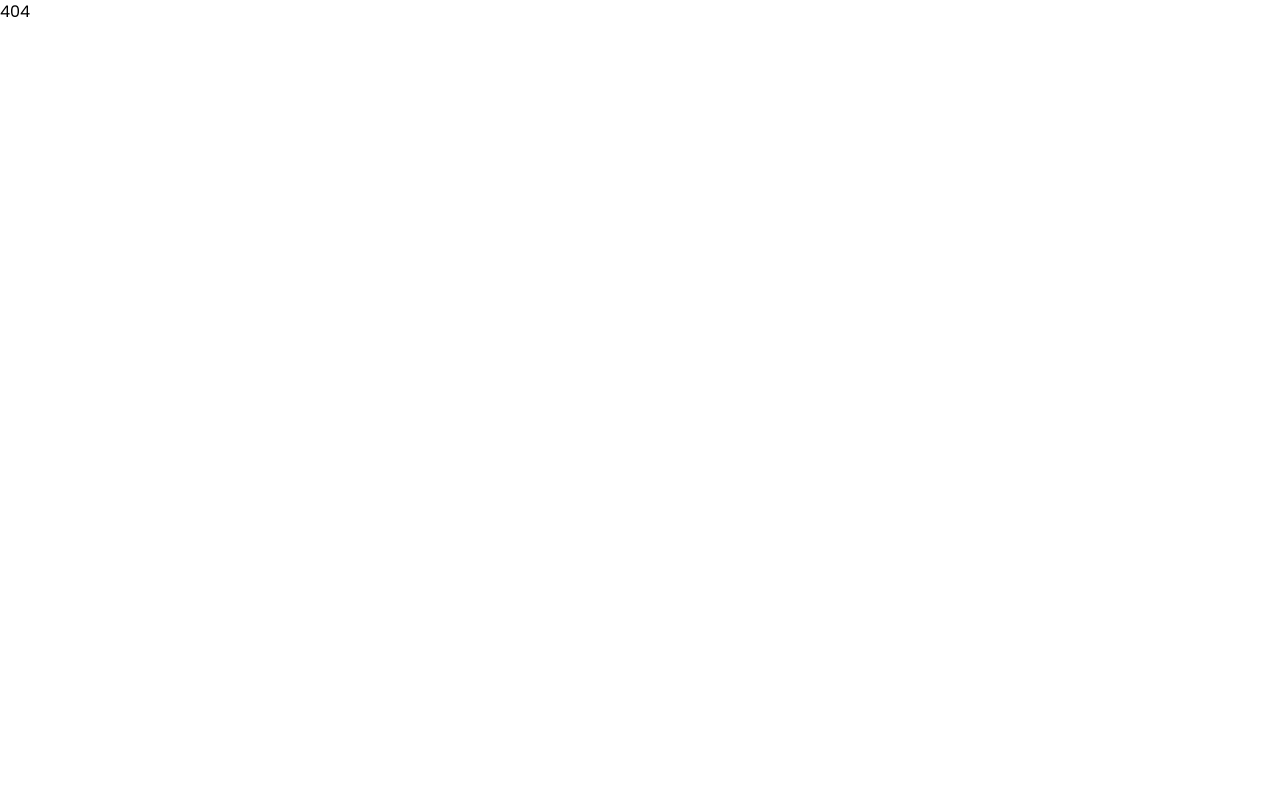
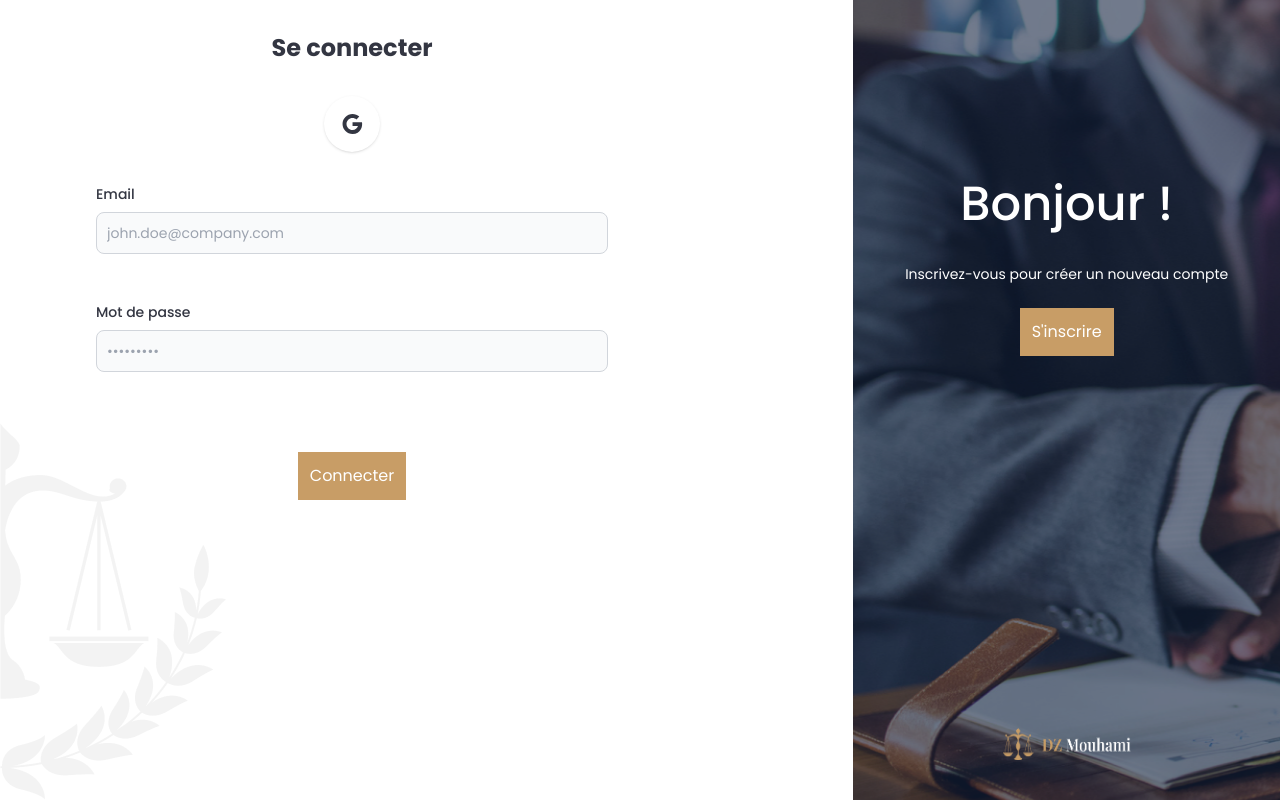
Before and after one commit to yacineboudebouz/mouhami-dz, a React (Vite) app: page /login-admin in a window 1280 px wide. Built offline with nearby package versions, Linux system fonts and the light colour scheme.

Commit message:
login added

```diff
--- a/src/App.jsx
+++ b/src/App.jsx
@@ -3,7 +3,6 @@ import { useState } from 'react';
 import './index.css'
 import { BrowserRouter, Routes, Route } from "react-router-dom";
 import Landing from './features/landing/Landing'
-import Auth from './features/auth/Auth';
 import Avocat from './features/avocat/avocat';
 import './app/localization/i18n'
 import Faq from './features/faq/faq';
@@ -12,6 +11,8 @@ import FindAvocat from './features/filter/FindAvocat';
 import CompareAvocats from './features/comparing/CompareAvocats';
 import SignUpAvocat from './features/Authentification/SignUpAvocat';
 import SignUpAdmin from './features/Authentification/SignUpAdmin';
+import LoginAdmin from './features/Authentification/LoginAdmin';
+import LoginAvocat from './features/Authentification/LoginAvocat';
 
 
 
@@ -24,7 +25,6 @@ const App = () => {
     <BrowserRouter>
       <Routes>
         <Route path='/' element={<Landing />} />
-        <Route path='/auth' element={<Auth />} />
         <Route path='/avocat' element={<Avocat />} />
         <Route path='/faq' element={<Faq></Faq>} />
         <Route path='/blog/:id' element={<Blog></Blog>} />
@@ -35,6 +35,8 @@ const App = () => {
         <Route path='/compare-avocat' element={<CompareAvocats setData={sharedData}></CompareAvocats>} />
         <Route path='/sign-up-avocat' element={<SignUpAvocat></SignUpAvocat>} />
         <Route path='/sign-up-admin' element={<SignUpAdmin></SignUpAdmin>} />
+        <Route path='/login-admin' element={<LoginAdmin></LoginAdmin>} />
+        <Route path='/login-avocat' element={<LoginAvocat></LoginAvocat>} />
         <Route path='*' element={<h1>404</h1>} />
 
       </Routes>
--- /dev/null
+++ b/src/features/Authentification/LoginAdmin.jsx
@@ -0,0 +1,67 @@
+import * as React from 'react';
+import axios from 'axios';
+import { useState } from 'react'
+import { motion } from 'framer-motion'
+import { littleFadeIn, littleFadeInX, slideIn, textVariant } from "../../utils/motion"
+import GoogleIcon from '@mui/icons-material/Google';
+import logo from "../../assets/signUp/logoName.png"
+import { NavLink } from 'react-router-dom';
+
+const LoginAdmin = () => {
+  const [email , setEmail] = useState("")
+  const [motDePasse , setMotDePasse] = useState("")
+
+
+
+  const handleSubmit = ()=>{
+    const formData = new FormData();
+    formData.append('Non', email);
+    formData.append('Non', motDePasse);
+    axios.post('' , formData)
+    .then(res =>{
+        if(res.data.staus === "Success"){
+            console.log("succeded")
+        }
+        else{
+            console.log("failed")
+        }
+    })
+    .catch(err => console.log(err))
+  }
+
+  return (
+    <div className='flex flex-row justify-between'>
+       <div className='flex flex-col items-center text-secondary p-8 gap-8 bg-logo-pattern bg-no-repeat bg-left-bottom'>
+          <p className='font-bold text-2xl'>Se connecter</p>
+          <form onSubmit={handleSubmit} className='flex flex-col items-center'>
+                    <span className='flex items-center rounded-full text-secondary shadow p-4 cursor-pointer hover:grayscale'><GoogleIcon className='h-7 w-7'></GoogleIcon></span>
+                    <div class="flex flex-col gap-6 mb-6 items-center py-8 w-[40em]">
+                         <div class="mb-6 w-[32em]">
+                            <label for="email" class="block mb-2 text-sm font-medium text-secondary dark:text-white">Email </label>
+                            <input type="email" id="email" class="bg-gray-50 border border-gray-300 text-secondary text-sm rounded-lg focus:ring-primary focus:border-primary block w-full p-2.5 " placeholder="john.doe@company.com" onChange={(e)=>setEmail(e.target.value)} required />
+                        </div>
+                        <div class="mb-6 w-[32em]">
+                            <label for="password" class="block mb-2 text-sm font-medium text-secondary dark:text-white">Mot de passe</label>
+                            <input type="password" id="password" class="bg-gray-50 border border-gray-300 text-secondary text-sm rounded-lg focus:ring-primary focus:border-primary block w-full p-2.5 " placeholder="•••••••••" onChange={(e)=>setMotDePasse(e.target.value)} required />
+                        </div>
+                    </div>
+                    <motion.button type="submit" variants={littleFadeIn()} className=' bg-primary flex items-center p-3 justify-center cursor-pointer text-white hover:bg-amber-800 transition duration-300'>Connecter</motion.button>
+          </form>
+
+
+      </div>
+      <div className='flex flex-col items-center justify-between bg-hero-pattern w-2/6 py-10 h-[100vh]'>
+        <div className='flex flex-col items-center justify-center gap-6 mt-32'>
+            <p className='text-[3em] font-medium text-white'>Bonjour !</p>
+            <p className='text-sm text-white '>Inscrivez-vous pour créer un nouveau compte</p>
+            <NavLink to='/sign-up-avocat'>
+                <motion.button variants={littleFadeIn()} className=' bg-primary flex items-center p-3 justify-center cursor-pointer text-white hover:bg-amber-800 transition duration-300'>S'inscrire</motion.button>
+            </NavLink>
+            </div>
+        <img src={logo} className='h-8 w-32'></img>
+      </div>
+    </div>
+  )
+}
+
+export default LoginAdmin
--- /dev/null
+++ b/src/features/Authentification/LoginAvocat.jsx
@@ -0,0 +1,67 @@
+import * as React from 'react';
+import axios from 'axios';
+import { useState } from 'react'
+import { motion } from 'framer-motion'
+import { littleFadeIn, littleFadeInX, slideIn, textVariant } from "../../utils/motion"
+import GoogleIcon from '@mui/icons-material/Google';
+import logo from "../../assets/signUp/logoName.png"
+import { NavLink } from 'react-router-dom';
+
+const LoginAvocat = () => {
+  const [email , setEmail] = useState("")
+  const [motDePasse , setMotDePasse] = useState("")
+
+
+
+  const handleSubmit = ()=>{
+    const formData = new FormData();
+    formData.append('Non', email);
+    formData.append('Non', motDePasse);
+    axios.post('' , formData)
+    .then(res =>{
+        if(res.data.staus === "Success"){
+            console.log("succeded")
+        }
+        else{
+            console.log("failed")
+        }
+    })
+    .catch(err => console.log(err))
+  }
+
+  return (
+    <div className='flex flex-row justify-between'>
+       <div className='flex flex-col items-center text-secondary p-8 gap-8 bg-logo-pattern bg-no-repeat bg-left-bottom'>
+          <p className='font-bold text-2xl'>Se connecter</p>
+          <form onSubmit={handleSubmit} className='flex flex-col items-center'>
+                    <span className='flex items-center rounded-full text-secondary shadow p-4 cursor-pointer hover:grayscale'><GoogleIcon className='h-7 w-7'></GoogleIcon></span>
+                    <div class="flex flex-col gap-6 mb-6 items-center py-8 w-[40em]">
+                         <div class="mb-6 w-[32em]">
+                            <label for="email" class="block mb-2 text-sm font-medium text-secondary dark:text-white">Email </label>
+                            <input type="email" id="email" class="bg-gray-50 border border-gray-300 text-secondary text-sm rounded-lg focus:ring-primary focus:border-primary block w-full p-2.5 " placeholder="john.doe@company.com" onChange={(e)=>setEmail(e.target.value)} required />
+                        </div>
+                        <div class="mb-6 w-[32em]">
+                            <label for="password" class="block mb-2 text-sm font-medium text-secondary dark:text-white">Mot de passe</label>
+                            <input type="password" id="password" class="bg-gray-50 border border-gray-300 text-secondary text-sm rounded-lg focus:ring-primary focus:border-primary block w-full p-2.5 " placeholder="•••••••••" onChange={(e)=>setMotDePasse(e.target.value)} required />
+                        </div>
+                    </div>
+                    <motion.button type="submit" variants={littleFadeIn()} className=' bg-primary flex items-center p-3 justify-center cursor-pointer text-white hover:bg-amber-800 transition duration-300'>Connecter</motion.button>
+          </form>
+
+
+      </div>
+      <div className='flex flex-col items-center justify-between bg-hero-pattern w-2/6 py-10 h-[100vh]'>
+        <div className='flex flex-col items-center justify-center gap-6 mt-32'>
+            <p className='text-[3em] font-medium text-white'>Bonjour !</p>
+            <p className='text-sm text-white '>Inscrivez-vous pour créer un nouveau compte</p>
+            <NavLink to='/sign-up-avocat'>
+                <motion.button variants={littleFadeIn()} className=' bg-primary flex items-center p-3 justify-center cursor-pointer text-white hover:bg-amber-800 transition duration-300'>S'inscrire</motion.button>
+            </NavLink>
+            </div>
+        <img src={logo} className='h-8 w-32'></img>
+      </div>
+    </div>
+  )
+}
+
+export default LoginAvocat
--- a/src/features/Authentification/SignUpAdmin.jsx
+++ b/src/features/Authentification/SignUpAdmin.jsx
@@ -11,6 +11,7 @@ import Button from '@mui/material/Button';
 import Typography from '@mui/material/Typography';
 import logo from "../../assets/signUp/logoName.png"
 import success from  "../../assets/signUp/success.png"
+import { NavLink } from 'react-router-dom';
 
 const SignUpAdmin = () => {
   const steps = ['', ''];
@@ -69,16 +70,6 @@ const SignUpAdmin = () => {
   };
 
 
-  const handleFile = (event) => {
-    const selectedFile = event.target.files[0];
-    if (selectedFile) {
-        const reader = new FileReader();
-        reader.readAsDataURL(selectedFile);
-    }
-
-    setFile(selectedFile);
-  };
-
   const handleSubmit = ()=>{
     const formData = new FormData();
     formData.append('Non', nom);
@@ -103,7 +94,10 @@ const SignUpAdmin = () => {
         <div className='flex flex-col items-center justify-center gap-6 mt-32'>
             <p className='text-[3em] font-medium text-white'>De retour !</p>
             <p className='text-sm text-white '>Connectez-vous pour accéder à votre compte</p>
-            <motion.button variants={littleFadeIn()} className=' bg-primary flex items-center p-3 justify-center cursor-pointer text-white hover:bg-amber-800 transition duration-300'>Se connecter</motion.button>
+            <NavLink to='/login-admin'>
+              <motion.button variants={littleFadeIn()} className=' bg-primary flex items-center p-3 justify-center cursor-pointer text-white hover:bg-amber-800 transition duration-300'>Se connecter</motion.button>
+            </NavLink>
+
         </div>
         <img src={logo} className='h-8 w-32'></img>
        </div>
--- a/src/features/Authentification/SignUpAvocat.jsx
+++ b/src/features/Authentification/SignUpAvocat.jsx
@@ -1,6 +1,7 @@
 import * as React from 'react';
 import axios from 'axios';
 import { useState } from 'react'
+import { NavLink } from 'react-router-dom';
 import { motion } from 'framer-motion'
 import { littleFadeIn, littleFadeInX, slideIn, textVariant } from "../../utils/motion"
 import Box from '@mui/material/Box';
@@ -110,8 +111,9 @@ const SignUpAvocat = () => {
         <div className='flex flex-col items-center justify-center gap-6 mt-32'>
             <p className='text-[3em] font-medium text-white'>De retour !</p>
             <p className='text-sm text-white '>Connectez-vous pour accéder à votre compte</p>
-            <motion.button variants={littleFadeIn()} className=' bg-primary flex items-center p-3 justify-center cursor-pointer text-white hover:bg-amber-800 transition duration-300'>Se connecter</motion.button>
-        </div>
+            <NavLink to='/login-avocat'>
+              <motion.button variants={littleFadeIn()} className=' bg-primary flex items-center p-3 justify-center cursor-pointer text-white hover:bg-amber-800 transition duration-300'>Se connecter</motion.button>
+            </NavLink></div>
         <img src={logo} className='h-8 w-32'></img>
        </div>
        <div className='flex flex-col items-center text-secondary p-8 gap-8'>
--- a/src/features/auth/Auth.jsx
+++ /dev/null
@@ -1,13 +0,0 @@
-import React from 'react'
-import Navbar from './../../common/Navbar'
-
-const Auth = () => {
-    return (
-        <div className=' flex flex-col relative '>
-            <Navbar />
-            <div>Auth</div>
-        </div>
-    )
-}
-
-export default Auth
--- a/tailwind.config.js
+++ b/tailwind.config.js
@@ -13,6 +13,7 @@ export default {
       backgroundImage: {
         "hero-pattern": "url('/src/assets/landing/landing-hero.png')",
         "avocats-pattern": "url('/src/assets/landing/avocat-bg.png')",
+        "logo-pattern": "url('/src/assets/landing/semilogo.png')",
       },
 
     },
```
